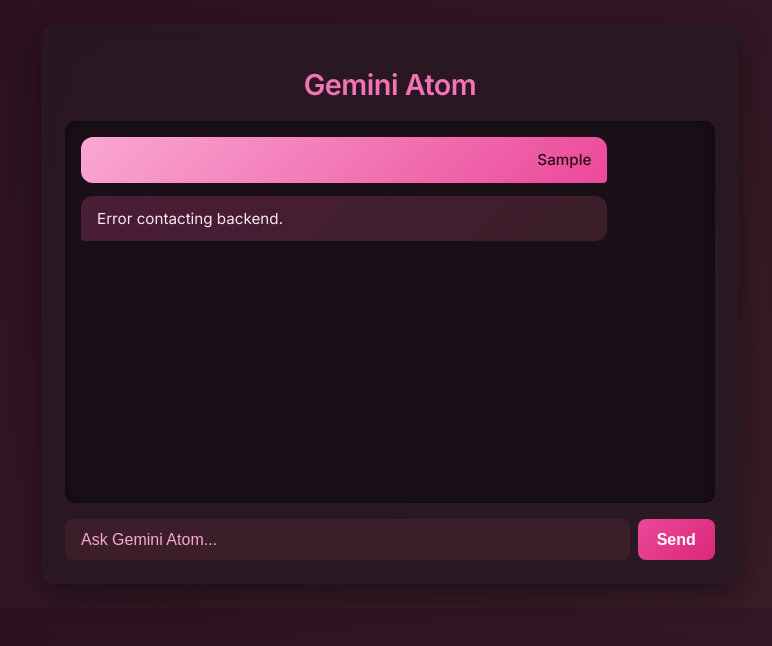
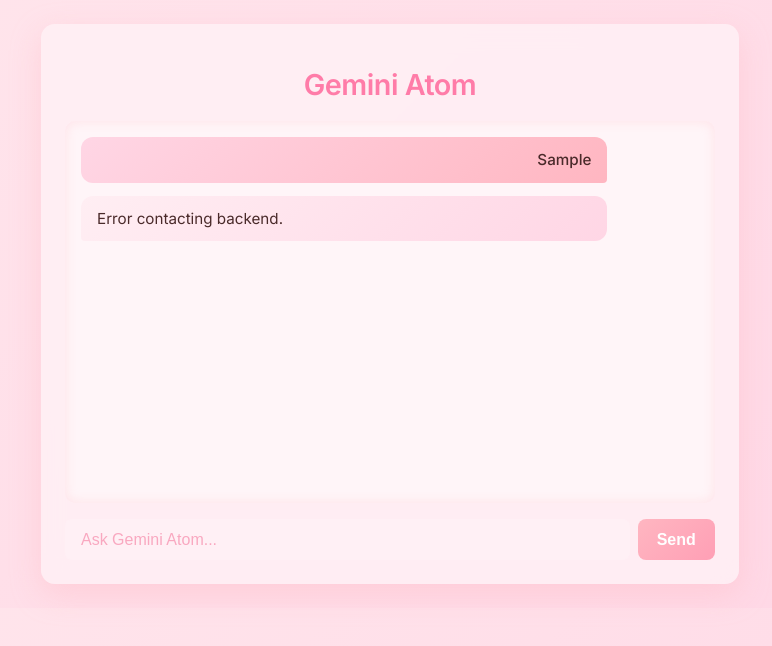
Before and after one commit to cravant/geminiatom, a plain HTML site: page docs/index.html in a window 1280 px wide. Both pictures are taken after typing "Sample" into the empty fields and a click on the button "Send". Shown: the whole page, without its empty margins (250-1022 px from the left). Drawn offline with Linux system fonts and the light colour scheme; no server answers.

Commit message:
Update index.css

```diff
--- a/docs/index.css
+++ b/docs/index.css
@@ -4,24 +4,24 @@
 /* Global styles */
 body {
   font-family: 'Inter', sans-serif;
-  background: linear-gradient(135deg, #2a0f1e, #3b1e29);
+  background: linear-gradient(135deg, #ffe6ec, #ffd6e5); /* soft pink gradient */
   display: flex;
   flex-direction: column;
   align-items: center;
   margin: 0;
   padding: 1.5rem;
-  color: #fce7f3;
+  color: #5a4a4a; /* softer dark text */
 }
 
 /* App container */
 #app {
   max-width: 650px;
   width: 100%;
-  background: rgba(41, 25, 35, 0.85);
+  background: rgba(255, 240, 245, 0.85); /* blush background */
   backdrop-filter: blur(12px);
   border-radius: 14px;
   padding: 1.5rem;
-  box-shadow: 0 10px 30px rgba(0, 0, 0, 0.4);
+  box-shadow: 0 10px 30px rgba(255, 182, 193, 0.4);
   display: flex;
   flex-direction: column;
 }
@@ -32,7 +32,7 @@
   font-size: 1.8rem;
   margin-bottom: 1.2rem;
   font-weight: 600;
-  color: #f472b6;
+  color: #ff7ca8; /* brighter pastel pink */
   letter-spacing: -0.5px;
 }
 
@@ -45,8 +45,8 @@
   padding: 1rem;
   margin-bottom: 1rem;
   border-radius: 10px;
-  background: #1a0f17;
-  box-shadow: inset 0 0 12px rgba(0,0,0,0.5);
+  background: #fff5f8; /* soft light pink */
+  box-shadow: inset 0 0 12px rgba(255, 182, 193, 0.3);
   scroll-behavior: smooth;
 }
 
@@ -63,20 +63,20 @@
 }
 
 .message.user {
-  background: linear-gradient(135deg, #f9a8d4, #ec4899);
+  background: linear-gradient(135deg, #ffd6e5, #ffb6c1); /* light pink gradient */
   align-self: flex-end;
   text-align: right;
   border-bottom-right-radius: 4px;
-  color: #2a0f1e;
+  color: #4a2a2a;
   font-weight: 500;
 }
 
 .message.bot {
-  background: linear-gradient(135deg, #4b1d37, #3b1e29);
+  background: linear-gradient(135deg, #ffeef3, #ffd6e5); /* softest pink */
   align-self: flex-start;
   text-align: left;
   border-bottom-left-radius: 4px;
-  color: #fce7f3;
+  color: #4a2a2a;
 }
 
 /* Form styles */
@@ -92,17 +92,17 @@
   border-radius: 8px;
   border: none;
   outline: none;
-  background: #3b1e29;
-  color: #fce7f3;
+  background: #fff0f5;
+  color: #4a2a2a;
   transition: background 0.2s ease, border-color 0.2s ease;
 }
 
 input[type="text"]::placeholder {
-  color: #f9a8d4;
+  color: #f9a8c0;
 }
 
 input[type="text"]:focus {
-  background: #4b1d37;
+  background: #ffe6ec;
 }
 
 /* Send button */
@@ -111,7 +111,7 @@
   font-size: 1rem;
   border-radius: 8px;
   border: none;
-  background: linear-gradient(135deg, #ec4899, #db2777);
+  background: linear-gradient(135deg, #ffb6c1, #ff9fb5);
   color: white;
   font-weight: 600;
   cursor: pointer;
@@ -119,7 +119,7 @@
 }
 
 button:hover {
-  background: linear-gradient(135deg, #db2777, #be185d);
+  background: linear-gradient(135deg, #ff9fb5, #ff89a3);
 }
 
 button:active {
@@ -132,12 +132,12 @@
 }
 
 #chat-window::-webkit-scrollbar-thumb {
-  background: #7f1d4a;
+  background: #f9b9c4;
   border-radius: 3px;
 }
 
 #chat-window::-webkit-scrollbar-thumb:hover {
-  background: #f472b6;
+  background: #ff9fb5;
 }
 
 /* Animations */
```
